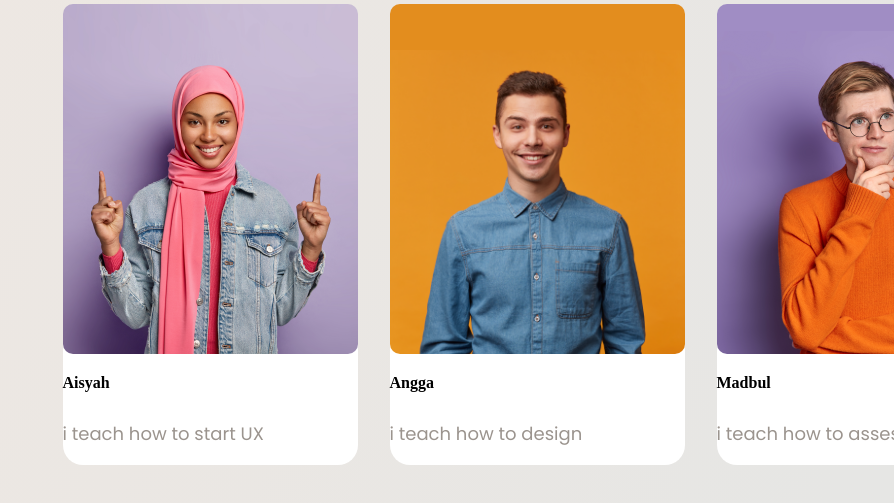
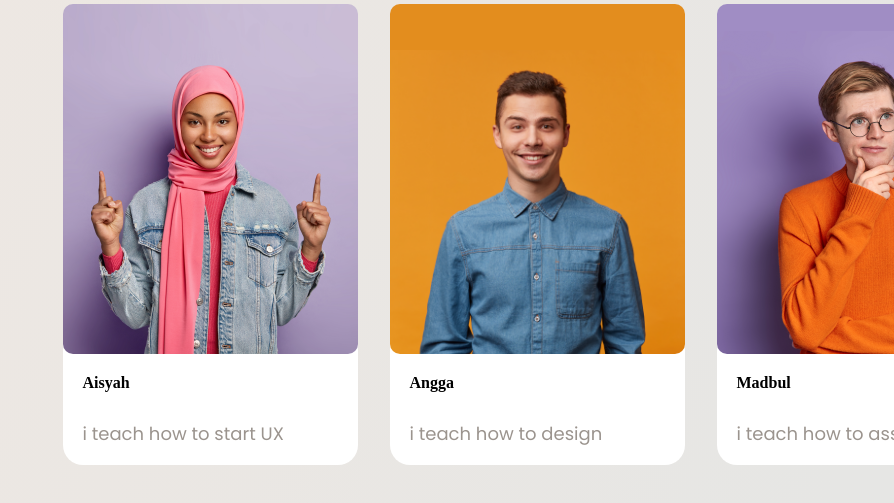
Before and after one commit to emmanuelByte/eduation-landing-open-source, a plain HTML site: page index.html in a window 1280 px wide. Shown: the part 175-678 px from the top of the page, without its empty margins (386-1280 px from the left). Drawn offline with Linux system fonts and the light colour scheme; files whose address does not match are found by name.

Commit message:
updated style.css

```diff
--- a/style.css
+++ b/style.css
@@ -54,9 +54,9 @@ border-radius: 10px;
 
 }
 .card p{ color: #9b948e;
-
+margin-left: 20px;
 }
-.card h4{
+.card h4{margin-left: 20px;
 margin-top: 20px;
 margin-bottom: 10px;
 }
```
